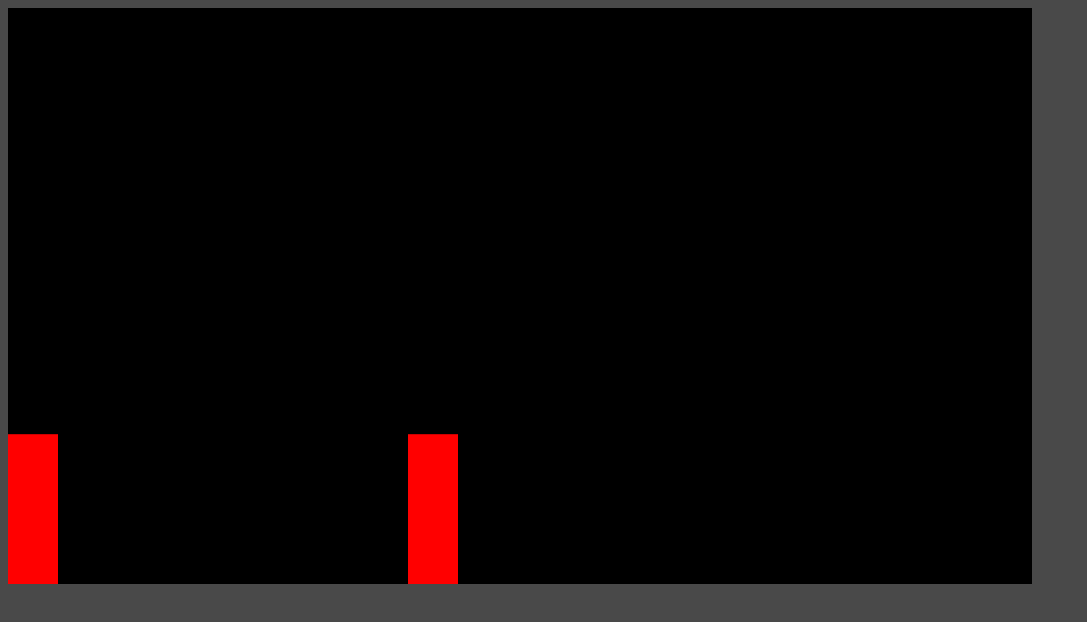
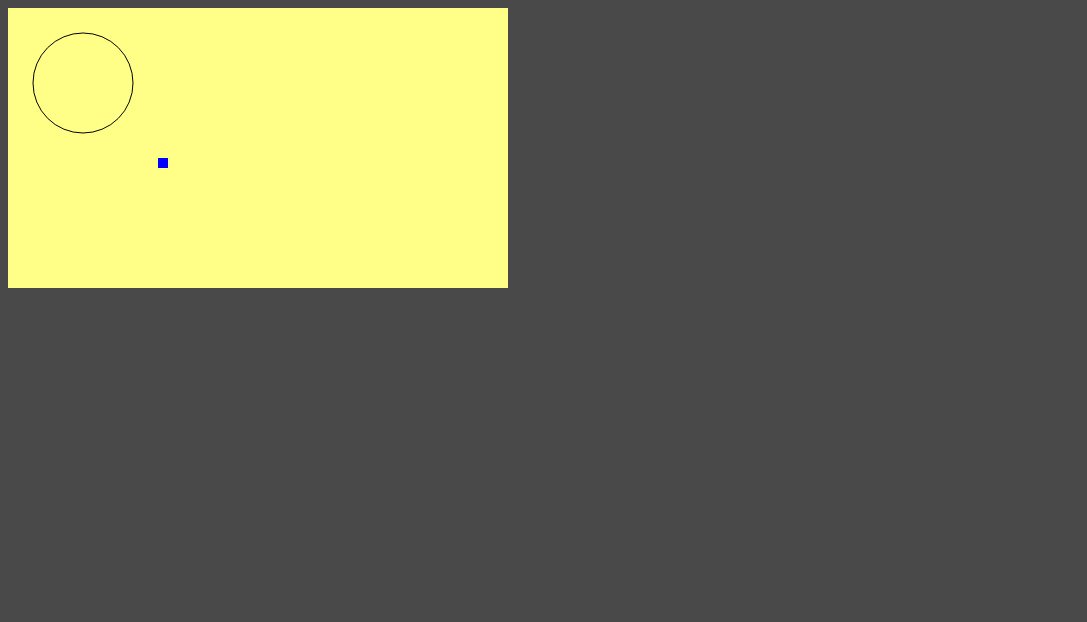
Before and after one commit to laurentiucozma12/javascript-learning, a plain HTML site: page index.html in a window 1280 px wide. Shown: the whole page, without its empty margins (0-1087 px from the left). Drawn offline with Linux system fonts and the light colour scheme.

Commit message:
learned how to create square and circles and how to use them with OOP

```diff
--- a/index.html
+++ b/index.html
@@ -7,9 +7,9 @@
     <title>Fight Game</title>
 </head>
 <body>
-    <canvas>
 
-    </canvas>
+    <canvas id="canvas"></canvas>
+
     <script src="index.js"></script>
 </body>
 </html>
--- a/index.js
+++ b/index.js
@@ -1,55 +1,45 @@
-const canvas = document.querySelector('canvas');
-const c = canvas.getContext('2d');
+const canvas = document.getElementById('canvas');
+const context = canvas.getContext("2d");
 
-// 16x9 ratio
-canvas.width = 1024;
-canvas.height = 576;
+// var canvasWidth = window.innerWidth;
+// var canvasHeight = window.innerHeight;
 
-c.fillRect(0, 0, canvas.width, canvas.height);
+canvas.width = 500;
+canvas.height = 280;
+canvas.style.background = '#ff8';
 
-const gravity = 0.2;
-
-class Sprite {
-    constructor({position, velocity}) {
-        this.position = position;
-        this.velocity = velocity;
-        this.height = 150;
+class Circle {
+    constructor(x, y, radius, color) {
+        this.x = x;
+        this.y = y;
+        this.radius = radius;
+        this.color = color;
     }
 
-    draw() {
-        c.fillStyle = 'red';
-        c.fillRect(this.position.x, this.position.y, 50, this.height)
-    }
-
-    update() {
-        this.draw();
-
-        this.position.y += this.velocity.y;
-
-        if (this.position.y + this.height + this.velocity.y >= canvas.height) {
-            this.velocity.y = 0;
-        } else {
-            this.velocity.y += gravity;
-        }
+    draw(context) {
+        context.beginPath();
+        context.arc(this.x, this.y, this.radius, 0, 2 * Math.PI, false);
+        context.stroke();
+        context.closePath();
     }
 }
 
-const player = new Sprite({
-    position: { x: 0, y: 0 },
-    velocity: { x: 0, y: 0 },
-});
+let circle1 = new Circle(75, 75, 50, 'red');
+circle1.draw(context);
 
-const enemy = new Sprite({
-    position: { x: 400, y: 100 },
-    velocity: { x: 0, y: 0 },
-});
+class Square {
+    constructor(x, y, width, color) {
+        this.x = x;
+        this.y = y;
+        this.width = width;
+        this.color = color;
+    }
 
-function animate() {
-    window.requestAnimationFrame(animate);
-    c.fillStyle = 'black';
-    c.fillRect(0, 0, canvas.width, canvas.height);
-    player.update();
-    enemy.update();
+    draw(context) {
+        context.fillStyle = `${this.color}`;
+        context.fillRect(this.x, this.y, this.width, this.width, this.color);
+    }
 }
 
-animate();
+let square1 = new Square(150, 150, 10, 'blue');
+square1.draw(context);
```
Also changed, not shown: index copy.js (added, +55 -0 lines).
